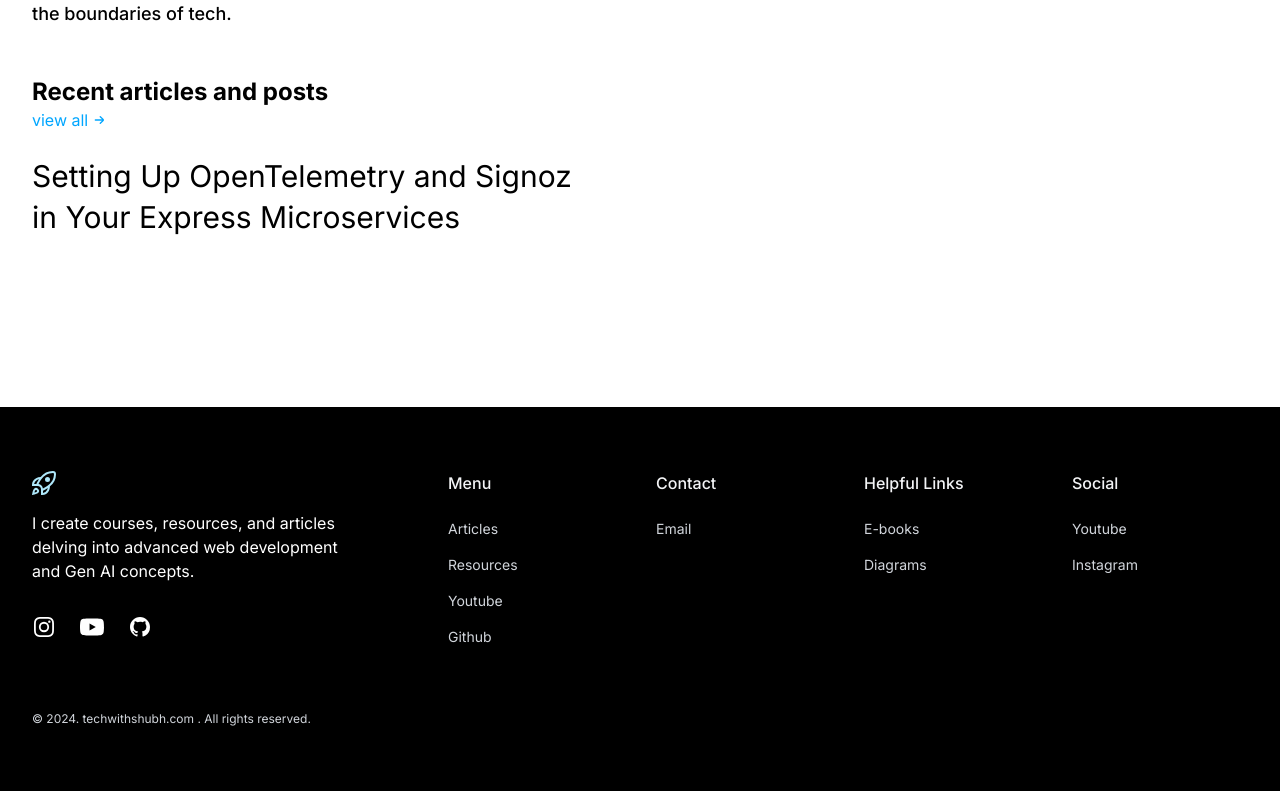
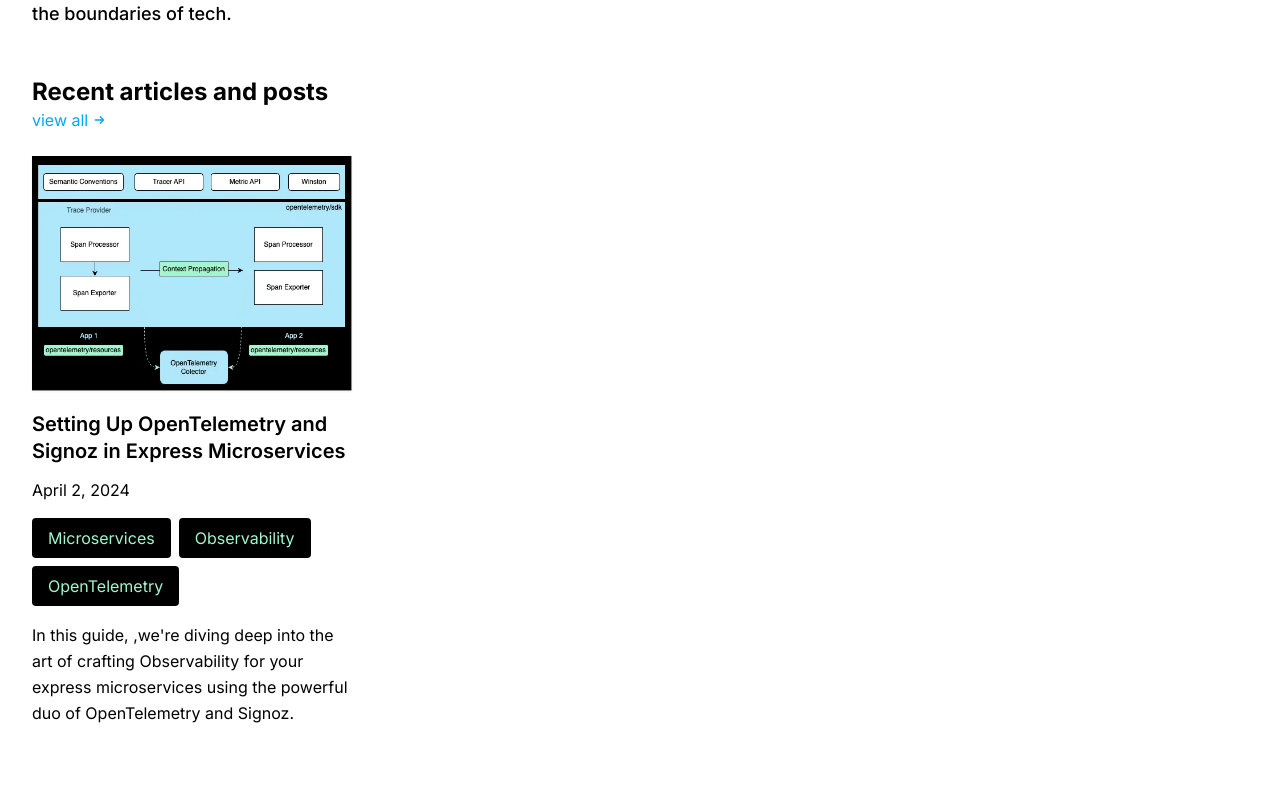
Before and after one commit to techwithshubh/techwithshubh-blogs, a Next.js app: page / in a window 1280 px wide. Shown: the part 640-1440 px from the top of the page. Built offline with nearby package versions, Linux system fonts and the light colour scheme.

Commit message:
completed home page

```diff
--- a/_posts/opentelemetry.md
+++ b/_posts/opentelemetry.md
@@ -1,8 +1,10 @@
 ---
-title: 'Setting Up OpenTelemetry and Signoz in Your Express Microservices'
+title: 'Setting Up OpenTelemetry and Signoz in Express Microservices'
 date: '2024-04-02'
 category: 'Observability'
+coverImage: '/assets/posts/opentelemetry.webp'
 tags: 'Microservices, Observability, OpenTelemetry'
+excerpt: "In this guide, ,we're diving deep into the art of crafting Observability for your express microservices using the powerful duo of OpenTelemetry and Signoz."
 ---
 
 In this guide, ,we're diving deep into the art of crafting Observability for your express microservices using the powerful duo of OpenTelemetry and Signoz.
--- a/package.json
+++ b/package.json
@@ -9,6 +9,8 @@
     "lint": "next lint"
   },
   "dependencies": {
+    "classnames": "^2.5.1",
+    "date-fns": "^3.6.0",
     "gray-matter": "^4.0.3",
     "next": "14.1.4",
     "react": "^18",
--- /dev/null
+++ b/src/app/components/posts/CoverImage.tsx
@@ -0,0 +1,36 @@
+import cn from "classnames";
+import Link from "next/link";
+import Image from "next/image";
+
+type Props = {
+  title: string;
+  src: string;
+  slug?: string;
+};
+
+const CoverImage = ({ title, src, slug }: Props) => {
+  const image = (
+    <Image
+      src={src}
+      alt={`Cover Image for ${title}`}
+      className={cn("shadow-sm w-full", {
+        "hover:shadow-lg transition-shadow duration-200": slug,
+      })}
+      width={1300}
+      height={630}
+    />
+  );
+  return (
+    <div className="sm:mx-0">
+      {slug ? (
+        <Link as={`/posts/${slug}`} href="/posts/[slug]" aria-label={title}>
+          {image}
+        </Link>
+      ) : (
+        image
+      )}
+    </div>
+  );
+};
+
+export default CoverImage;
--- /dev/null
+++ b/src/app/components/posts/DateFormatter.tsx
@@ -0,0 +1,12 @@
+import { parseISO, format } from "date-fns";
+
+type Props = {
+  dateString: string;
+};
+
+const DateFormatter = ({ dateString }: Props) => {
+  const date = parseISO(dateString);
+  return <time dateTime={dateString}>{format(date, "LLLL	d, yyyy")}</time>;
+};
+
+export default DateFormatter;
--- a/src/app/components/posts/PostPreview.tsx
+++ b/src/app/components/posts/PostPreview.tsx
@@ -1,24 +1,32 @@
 import Link from "next/link";
+import CoverImage from "./CoverImage";
+import DateFormatter from "./DateFormatter";
+import { Tags } from "./Tags";
+
 
 type Props = {
   title: string;
   date: string;
   excerpt: string;
   slug: string;
+  coverImage: string;
+  tags: string
 };
 
 export function PostPreview({
   title,
   date,
   excerpt,
+  coverImage,
   slug,
+  tags
 }: Props) {
   return (
     <div>
-      {/* <div className="mb-5">
+      <div className="mb-5">
         <CoverImage slug={slug} title={title} src={coverImage} />
-      </div> */}
-      <h3 className="text-3xl mb-3 leading-snug">
+      </div>
+      <h3 className="text-xl font-semibold mb-3 leading-snug">
         <Link
           as={`/posts/${slug}`}
           href="/posts/[slug]"
@@ -27,11 +35,11 @@
           {title}
         </Link>
       </h3>
-      <div className="text-lg mb-4">
-        {/* <DateFormatter dateString={date} /> */}
+      <div className="mb-4">
+        <DateFormatter dateString={date} />
       </div>
-      {/* <p className="text-lg leading-relaxed mb-4">{excerpt}</p> */}
-      {/* <Avatar name={author.name} picture={author.picture} /> */}
+      <Tags tags={tags} />
+      <p className="leading-relaxed mb-4">{excerpt}</p>
     </div>
   );
 }
--- /dev/null
+++ b/src/app/components/posts/Tags.tsx
@@ -0,0 +1,13 @@
+type Props = {
+  tags: string;
+};
+
+export const Tags = ({ tags }: Props) => {
+  return (
+    <div className="flex flex-row flex-wrap gap-2 mb-4">
+      {tags.split(",").map((tag: string) => {
+        return <p className="bg-black text-pastal-green px-4 py-2 rounded" key="tag">{tag}</p>;
+      })}
+    </div>
+  );
+};
--- a/src/app/page.tsx
+++ b/src/app/page.tsx
@@ -1,8 +1,9 @@
 import { getAllPosts } from "@/lib/posts";
 import { PostPreview } from "./components/posts/PostPreview";
+import { Post } from "@/interfaces/post";
 
 export default function Home() {
-  const allPosts = getAllPosts();
+  const allPosts: Post[] = getAllPosts();
 
   return (
     <>
@@ -97,15 +98,17 @@
               <path d="M18,12h0a2,2,0,0,0-.59-1.4l-4.29-4.3a1,1,0,0,0-1.41,0,1,1,0,0,0,0,1.42L15,11H5a1,1,0,0,0,0,2H15l-3.29,3.29a1,1,0,0,0,1.41,1.42l4.29-4.3A2,2,0,0,0,18,12Z" />
             </svg>
           </a>
-          <div className="py-4 sm:py-6 lg-py-8 min-h-56">
-            <div className="grid grid-cols-1 md:grid-cols-2 md:gap-x-16 lg:gap-x-32 gap-y-20 md:gap-y-32 mb-32">
-              {allPosts.map(({ slug, date, title }: any) => (
+          <div className="py-4 sm:py-6 lg-py-8">
+            <div className="grid grid-cols-1 md:grid-cols-3 md:gap-x-16 lg:gap-x-32 gap-y-20 md:gap-y-32 mb-32">
+              {allPosts.map((post: Post) => (
                 <PostPreview
-                  key={slug}
-                  title={title}
-                  date={date}
-                  slug={slug}
-                  excerpt={"hello"}
+                  key={post.slug}
+                  title={post.title}
+                  date={post.date}
+                  slug={post.slug}
+                  coverImage={post.coverImage || ""}
+                  excerpt={post.excerpt}
+                  tags={ post.tags }
                 />
               ))}
             </div>
--- a/src/interfaces/post.ts
+++ b/src/interfaces/post.ts
@@ -4,5 +4,7 @@
   date: string;
   coverImage?:string;
   excerpt: string;
-  content: string
+  content: string;
+  category: string;
+  tags:string
 };
--- a/src/lib/posts.ts
+++ b/src/lib/posts.ts
@@ -14,7 +14,6 @@
   const fullPath = join(postsDirectory, `${realSlug}.md`);
   const fileContents = fs.readFileSync(fullPath, "utf8");
   const { data, content } = matter(fileContents);
-
   return { ...data, slug: realSlug, content } as Post;
 }
 
```
Also changed, not shown: public/assets/posts/opentelemetry.webp (added), 1 other file (tests, documents, lock files or other folders).
